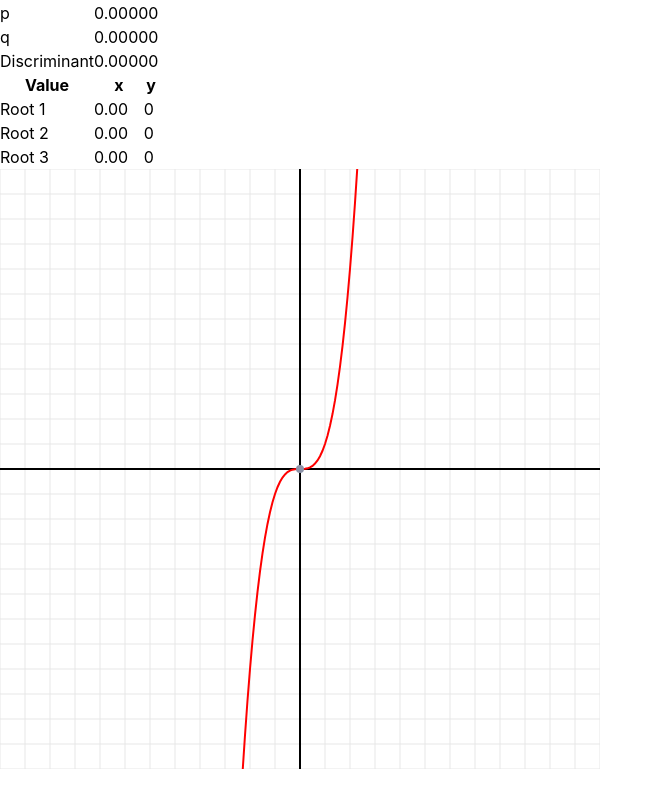
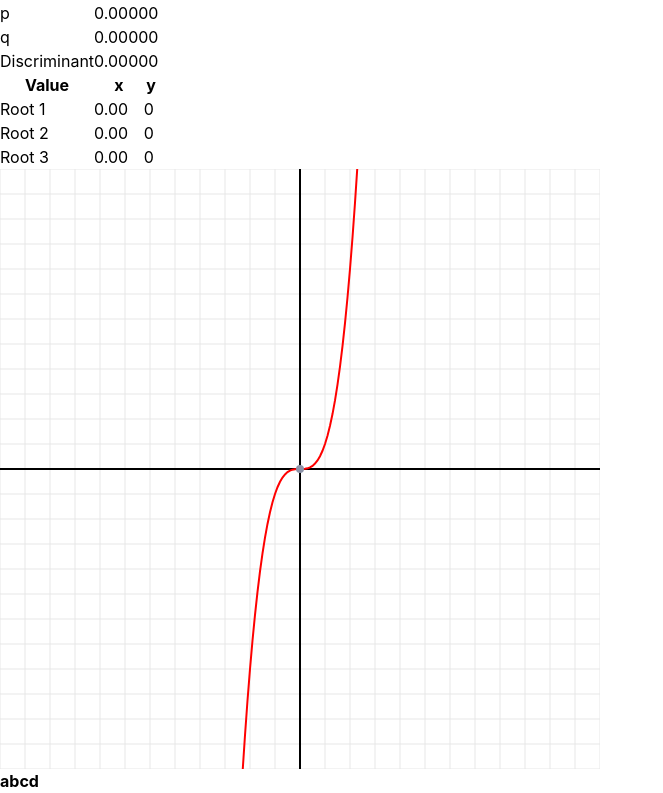
Before and after one commit to Alex-Liu-0704/ics4u-a3-react-cubic-solver, a React (Vite) app: page / in a window 1280 px wide. Shown: the part 167-960 px from the top of the page, without its empty margins (0-663 px from the left). Before the commit the page ends 936 px from the top, so only its background shows below. Built offline with nearby package versions, Linux system fonts and the light colour scheme.

Commit message:
added cubic history

```diff
--- a/src/App.tsx
+++ b/src/App.tsx
@@ -11,6 +11,7 @@ export const App = () => {
   const [b, setB] = useState<number>(0);
   const [c, setC] = useState<number>(0);
   const [d, setD] = useState<number>(0);
+  const [history, setHistory] = useState<{ a: number; b: number; c: number; d: number }[]>([]);
 
   const p: number = (3 * a * c - b * b) / (3 * a * a);
   const q: number = (27 * a * a * d - 9 * a * b * c + 2 * b * b * b) / (27 * a * a * a);
@@ -28,6 +29,7 @@ export const App = () => {
         setB={setB}
         setC={setC}
         setD={setD}
+        onSave={() => setHistory([...history, { a, b, c, d }])}
       />
       <CubicEquation
         a={a}
@@ -49,10 +51,11 @@ export const App = () => {
         roots={roots}
       />
       <CubicHistory
-        a={a}
-        b={b}
-        c={c}
-        d={d}
+        history={history}
+        setA={setA}
+        setB={setB}
+        setC={setC}
+        setD={setD}
       />
     </div>
   );
--- a/src/components/CubicHistory.tsx
+++ b/src/components/CubicHistory.tsx
@@ -1,11 +1,37 @@
 type HistoryProps = {
-    a: number;
-    b: number;
-    c: number;
-    d: number;
+  history: { a: number; b: number; c: number; d: number }[];
+  setA: (value: number) => void;
+  setB: (value: number) => void;
+  setC: (value: number) => void;
+  setD: (value: number) => void;
 };
 
-export const CubicHistory = ({ a, b, c, d }: HistoryProps) => {
-    console.log(a, b, c, d)
-    return (<></>)
+export const CubicHistory = ({ history, setA, setB, setC, setD }: HistoryProps) => {
+  return (
+    <table>
+      <tr>
+        <th>a</th>
+        <th>b</th>
+        <th>c</th>
+        <th>d</th>
+      </tr>
+      <tr>
+        {history.map((coeff, i) => (
+          <tr
+            key={i} onClick={() => {
+              setA(coeff.a);
+              setB(coeff.b);
+              setC(coeff.c);
+              setD(coeff.d);
+            }}
+          >
+            <td>{coeff.a}</td>
+            <td>{coeff.b}</td>
+            <td>{coeff.c}</td>
+            <td>{coeff.d}</td>
+          </tr>
+        ))}
+      </tr>
+    </table >
+  )
 };
--- a/src/components/CubicInput.tsx
+++ b/src/components/CubicInput.tsx
@@ -1,5 +1,3 @@
-// import { useState, useRef } from "react";
-
 type InputProps = {
   a: number;
   b: number;
@@ -9,11 +7,10 @@ type InputProps = {
   setB: (value: number) => void;
   setC: (value: number) => void;
   setD: (value: number) => void;
+  onSave: () => void;
 };
 
-export const CubicInput = ({ a, b, c, d, setA, setB, setC, setD }: InputProps) => {
-  console.log(a, b, c, d, setA, setB, setC, setD)
-
+export const CubicInput = ({ a, b, c, d, setA, setB, setC, setD, onSave }: InputProps) => {
   return (
     <div>
       <h1>Cubic Solver</h1>
@@ -26,6 +23,8 @@ export const CubicInput = ({ a, b, c, d, setA, setB, setC, setD }: InputProps) =
             alert("'a' value cannot be zero!");
             return;
           };
+
+          onSave();
         }}>
         <div className="input-container">
           <label htmlFor="a">a-value:</label>
```
